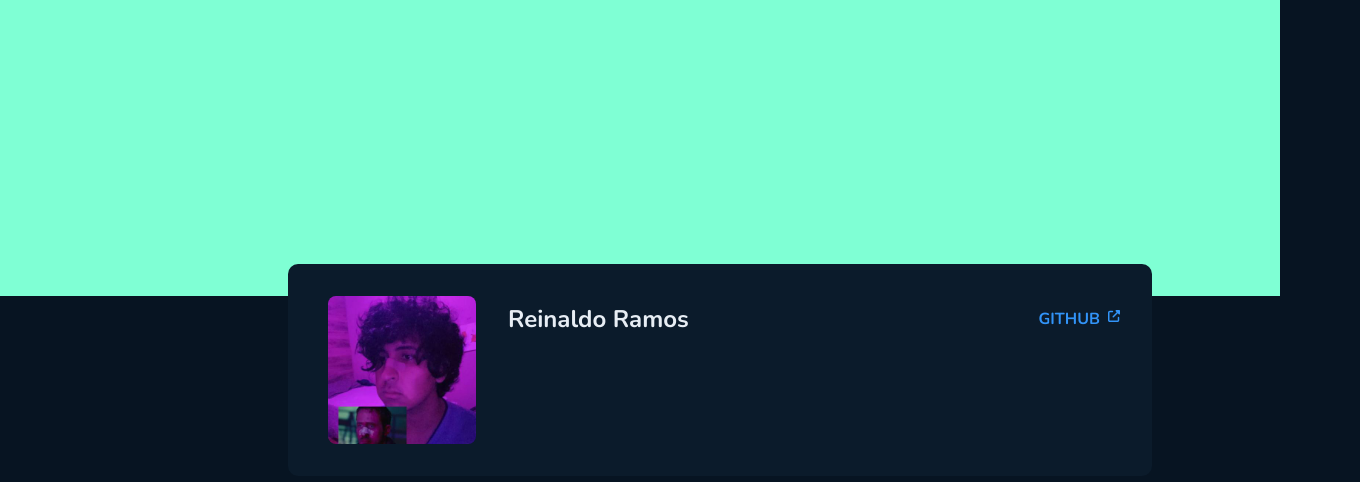
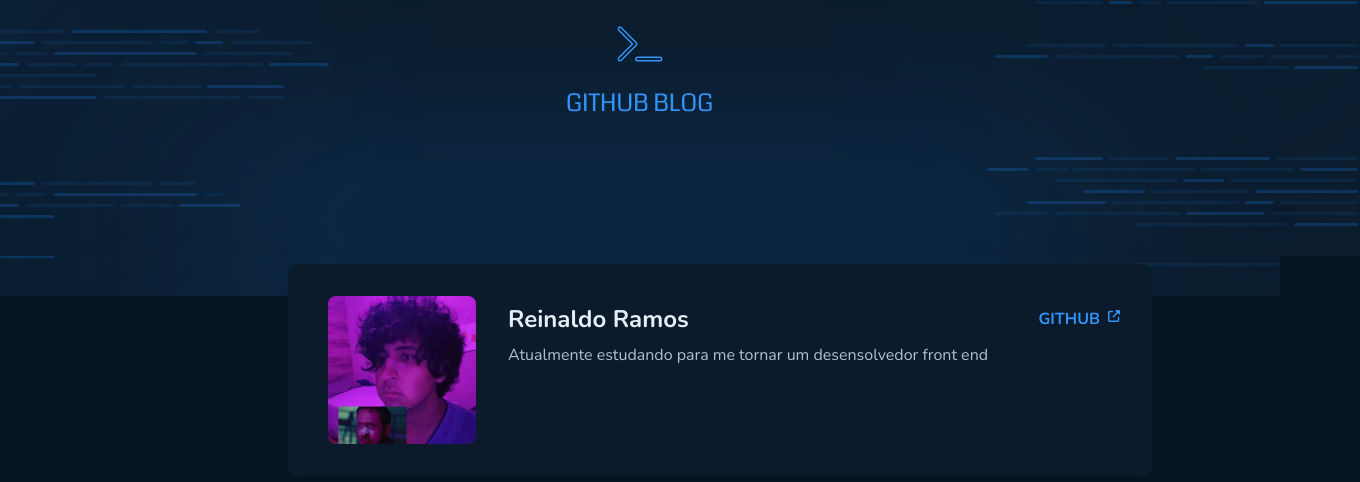
Before and after one commit to ReinaldoARamos/GItHub_Blog, a React (Vite) app: page / in a window 1280 px wide. Shown: the top 482 px of the page, 1360 px wide, since content can reach past the window. Built offline with nearby package versions, Linux system fonts and the light colour scheme.

Commit message:
arrumando o header

```diff
--- a/src/Componentes/Header/Header.tsx
+++ b/src/Componentes/Header/Header.tsx
@@ -6,7 +6,7 @@ export function Header() {
 
     return(
         <HeaderContainer>
-
+                <img src={cover}></img>
 
         </HeaderContainer>
 
--- a/src/Componentes/Header/Styles.ts
+++ b/src/Componentes/Header/Styles.ts
@@ -1,16 +1,15 @@
 import styled from "styled-components";
+import Cover from "../../../public/Cover.svg";
 
-export const HeaderContainer = styled.div`
-
-  width: 90rem;
+export const HeaderContainer = styled.header`
+  width: 100%;
   height: 18.5rem;
-  width: 100%;
-
- background-color: aquamarine;
-
-  img{
-    width: 100%;
-    background-size: cover;
-
+  background: url(${Cover}) no-repeat center;
+  background-size: cover;
+  display: flex;
+  align-items: center;
+  justify-content: center;
+  img {
+    margin-bottom: 5rem;
   }
 `;
--- a/src/Pages/Blog/Profile/index.tsx
+++ b/src/Pages/Blog/Profile/index.tsx
@@ -1,6 +1,7 @@
 //import { RegularText, TitleText } from "../../../Typography/Typography";
 import { Avatar } from "../../../Componentes/Avatar";
 import { ExternalLinks } from "../../../Componentes/ExternalLinks";
+import { RegularText } from "../../../Typography/Typography";
 import { ProfileContainer, ProfileContent } from "./styles";
 
 export function Profile() {
@@ -14,6 +15,7 @@ export function Profile() {
             <ExternalLinks text={"github"} />
           </a>
         </header>
+          <RegularText color="text"size="m">Atualmente estudando para me tornar um desensolvedor front end</RegularText>
       </ProfileContent>
     </ProfileContainer>
   );
```
